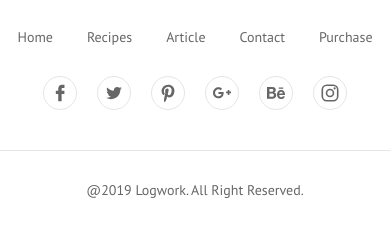
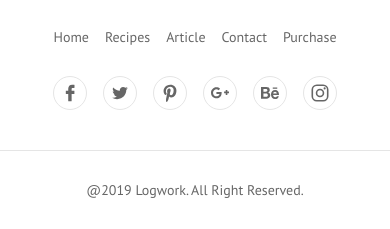
Before and after one commit to The73756/fashion, a plain HTML site: page index.html in a window 390 px wide. Shown: the part 8651-8880 px from the top of the page. Drawn offline with Linux system fonts and the light colour scheme.

Commit message:
fix footer

```diff
--- a/css/main.css
+++ b/css/main.css
@@ -370,6 +370,11 @@ a {
 }
 .social__item:not(:last-child) {
   margin-right: 20px;
+}
+@media (max-width: 576px) {
+  .social__item:not(:last-child) {
+    margin-right: 16px;
+  }
 }
 .social__link {
   display: -webkit-box;
@@ -1190,6 +1195,11 @@ a {
 .footer-nav__item:not(:last-child) {
   margin-right: 34px;
 }
+@media (max-width: 576px) {
+  .footer-nav__item:not(:last-child) {
+    margin-right: 16px;
+  }
+}
 .footer-nav__link {
   font-family: "PT Sans", sans-serif;
   font-weight: 400;
```
Also changed, not shown: 1 other file.
